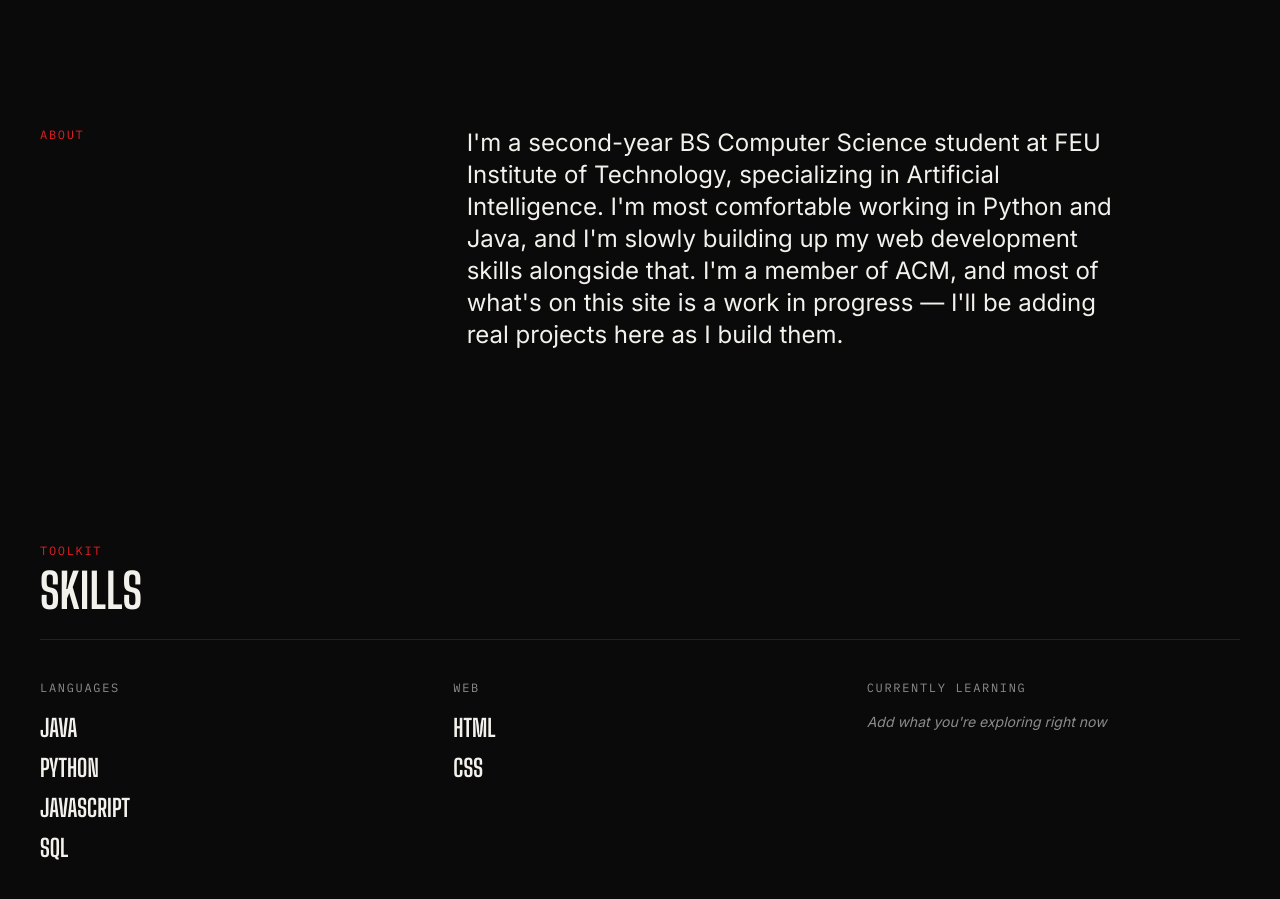
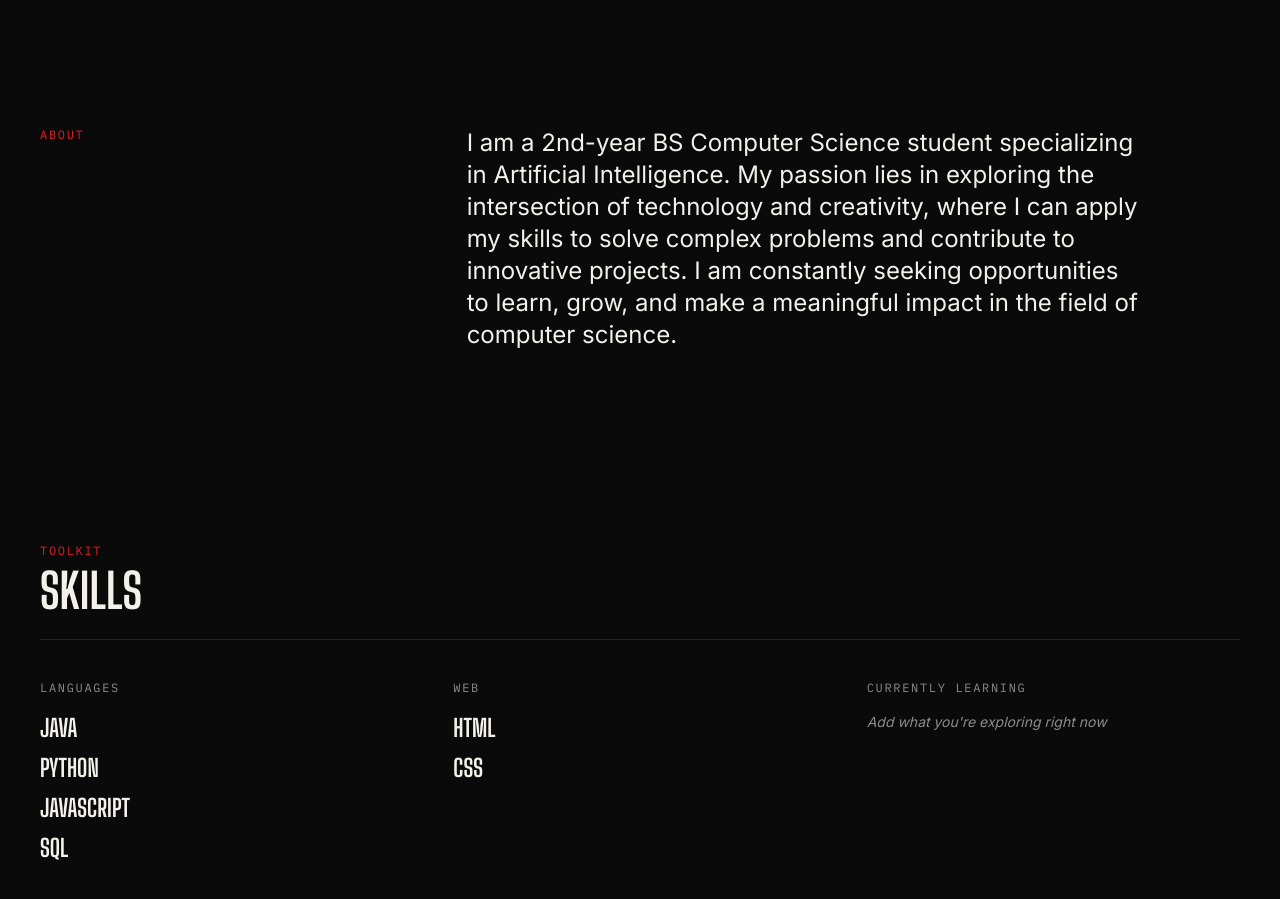
Before and after one commit to rlhidalgo-blip/rafael-hidalgo-portfolio, a Next.js app: page / in a window 1280 px wide. Shown: the part 1520-2419 px from the top of the page. Built offline with nearby package versions, Linux system fonts and the light colour scheme.

Commit message:
Update portfolio profile

```diff
--- a/data/profile.ts
+++ b/data/profile.ts
@@ -13,7 +13,7 @@ export const profile = {
 
   // Slightly longer version for the About section.
   aboutParagraph:
-    "I'm a second-year BS Computer Science student at FEU Institute of Technology, specializing in Artificial Intelligence. I'm most comfortable working in Python and Java, and I'm slowly building up my web development skills alongside that. I'm a member of ACM, and most of what's on this site is a work in progress — I'll be adding real projects here as I build them.",
+    "I am a 2nd-year BS Computer Science student specializing in Artificial Intelligence. My passion lies in exploring the intersection of technology and creativity, where I can apply my skills to solve complex problems and contribute to innovative projects. I am constantly seeking opportunities to learn, grow, and make a meaningful impact in the field of computer science.",
 
   // Small status readout in the hero, replaces fabricated stats.
   status: [
```
